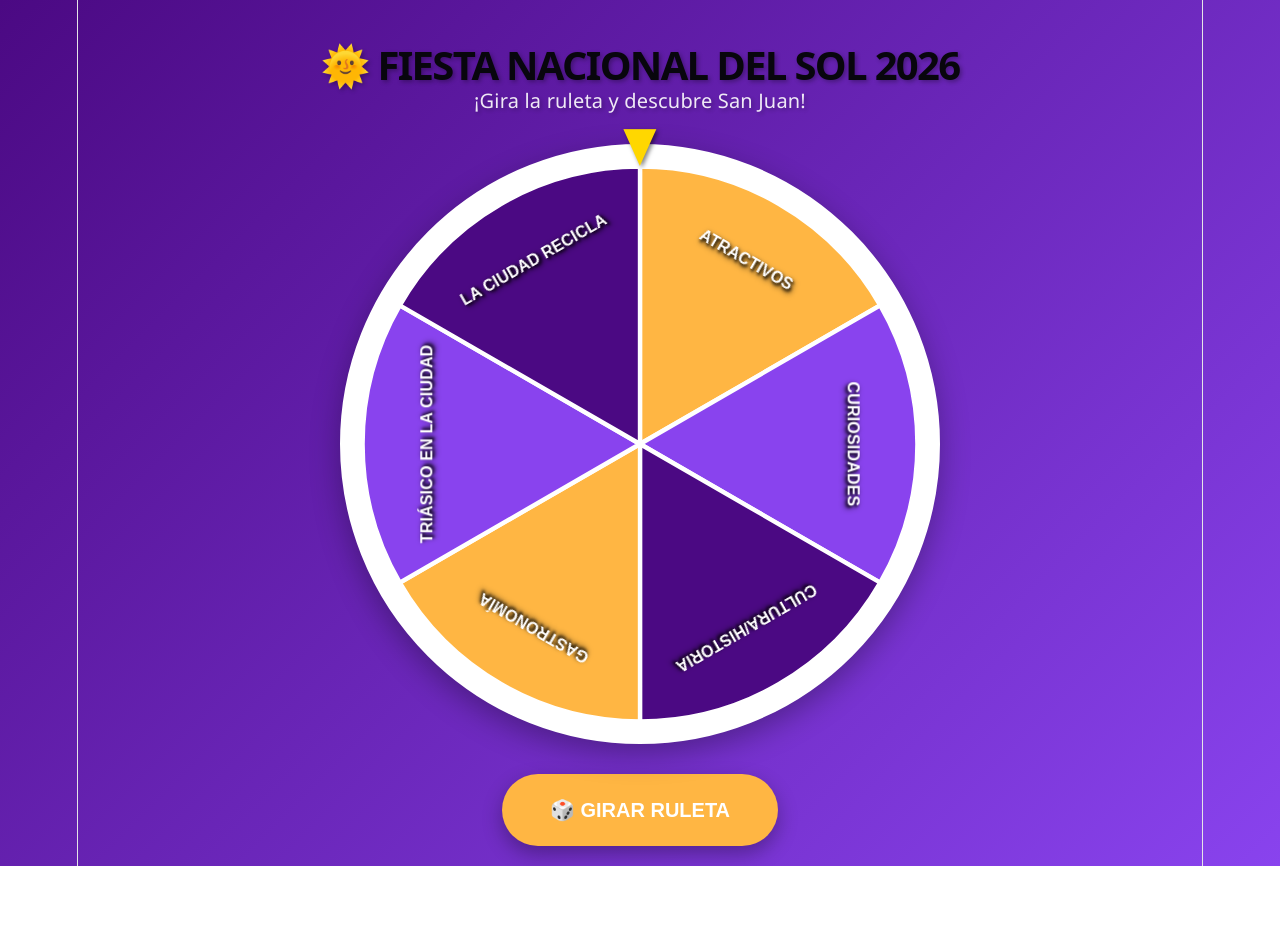
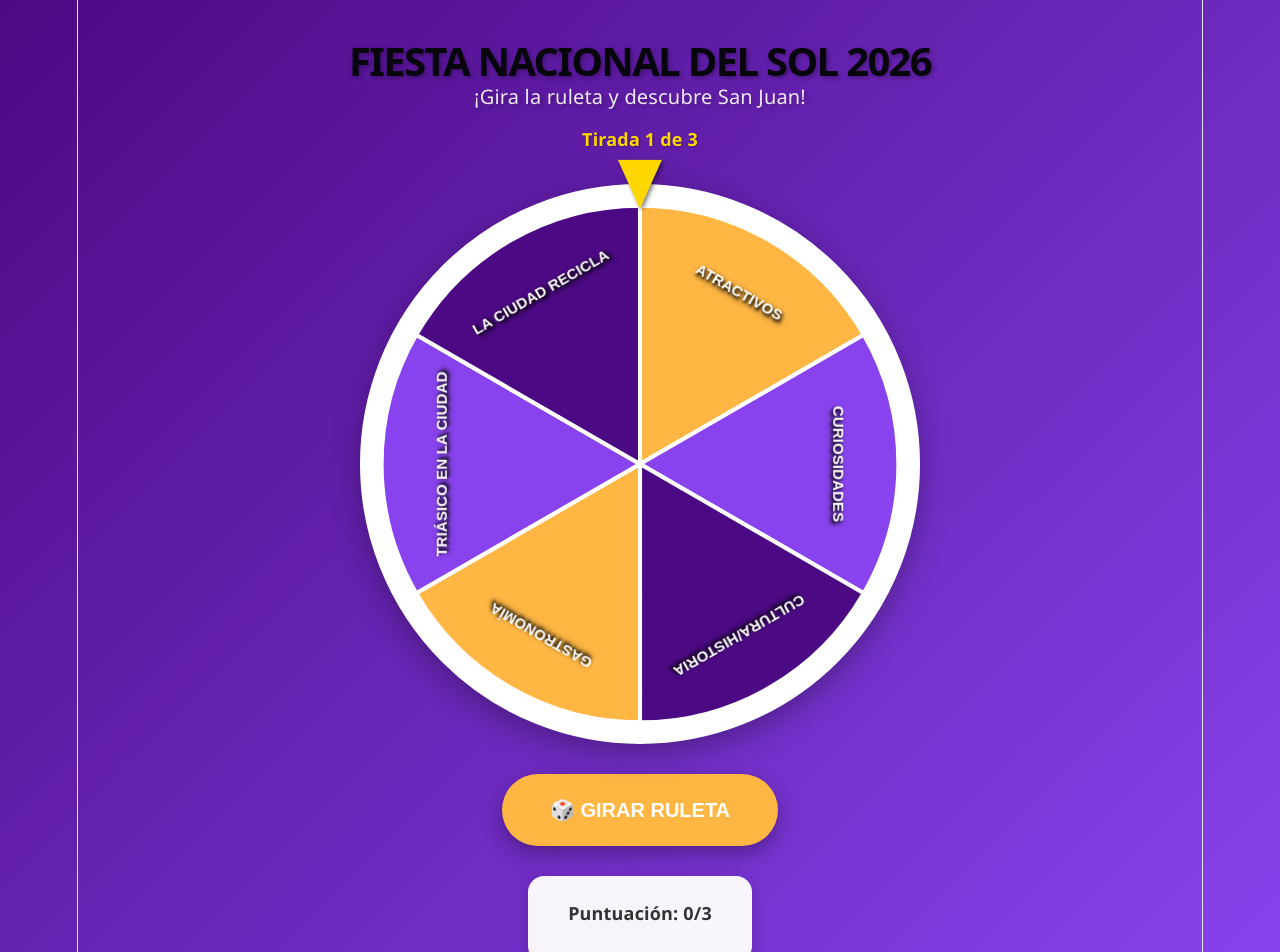
Before and after one commit to Municipalidad-de-Capital/Ruleta-Fiesta-del-sol, a React (Vite) app: page / in a window 1280 px wide. Shown: the top 952 px of the page. Before the commit the page ends 866 px from the top, so only its background shows below. Built offline with nearby package versions, Linux system fonts and the light colour scheme.

Commit message:
fix: Modificar resolucion para pantalla grande de tv

```diff
--- a/src/App.css
+++ b/src/App.css
@@ -9,6 +9,8 @@ body {
   background: linear-gradient(135deg, #4B0983 0%, #8943EE 100%);
   min-height: 100vh;
   overflow-x: hidden;
+  margin: 0;
+  padding: 0;
 }
 
 .app {
@@ -16,14 +18,18 @@ body {
   display: flex;
   flex-direction: column;
   align-items: center;
-  padding: 20px;
+  justify-content: center;
+  padding: clamp(10px, 2vh, 40px);
+  width: 100%;
+  max-width: 100%;
 }
 
 .header {
   text-align: center;
   color: white;
-  margin-bottom: 30px;
+  margin-bottom: clamp(20px, 4vh, 50px);
   text-shadow: 2px 2px 4px rgba(0, 0, 0, 0.3);
+  width: 100%;
 }
 
 .header h1 {
@@ -37,6 +43,14 @@ body {
   opacity: 0.9;
 }
 
+.spin-counter {
+  margin-top: clamp(10px, 2vh, 20px);
+  font-size: clamp(1rem, 2vh, 1.3rem);
+  font-weight: bold;
+  color: #FFD700;
+  text-shadow: 1px 1px 2px rgba(0, 0, 0, 0.3);
+}
+
 .wheel-container {
   display: flex;
   flex-direction: column;
@@ -46,8 +60,8 @@ body {
 
 .wheel-wrapper {
   position: relative;
-  width: min(80vh, 600px);
-  height: min(80vh, 600px);
+  width: min(70vh, 800px);
+  height: min(70vh, 800px);
 }
 
 .wheel {
@@ -57,8 +71,13 @@ body {
   position: relative;
   overflow: hidden;
   box-shadow: 0 10px 30px rgba(0, 0, 0, 0.3);
-  border: 8px solid white;
+  border: clamp(6px, 1vh, 12px) solid white;
   background: white;
+  cursor: grab;
+}
+
+.wheel:active {
+  cursor: grabbing;
 }
 
 .wheel-svg {
@@ -69,10 +88,10 @@ body {
 
 .wheel-pointer {
   position: absolute;
-  top: clamp(-15px, -3vh, -25px);
+  top: clamp(-20px, -4vh, -40px);
   left: 50%;
   transform: translateX(-50%);
-  font-size: clamp(30px, 6vh, 50px);
+  font-size: clamp(40px, 8vh, 80px);
   color: #FFD700;
   text-shadow: 2px 2px 4px rgba(0, 0, 0, 0.5);
   z-index: 10;
@@ -103,16 +122,16 @@ body {
 
 .score-display {
   background: rgba(255, 255, 255, 0.95);
-  padding: 15px 30px;
-  border-radius: 15px;
+  padding: clamp(15px, 3vh, 30px) clamp(25px, 5vh, 50px);
+  border-radius: clamp(10px, 2vh, 20px);
   text-align: center;
   box-shadow: 0 4px 15px rgba(0, 0, 0, 0.2);
 }
 
 .score-display p {
-  font-size: 1.2rem;
+  font-size: clamp(1rem, 2vh, 1.5rem);
   color: #333;
-  margin-bottom: 10px;
+  margin-bottom: clamp(8px, 1.5vh, 15px);
   font-weight: bold;
 }
 
@@ -133,22 +152,22 @@ body {
 
 .questions-container {
   width: 100%;
-  max-width: 700px;
+  max-width: min(90vw, 1200px);
   display: flex;
   flex-direction: column;
-  gap: 20px;
+  gap: clamp(15px, 3vh, 30px);
 }
 
 .theme-header {
-  padding: 25px;
-  border-radius: 15px;
+  padding: clamp(20px, 4vh, 40px);
+  border-radius: clamp(10px, 2vh, 20px);
   text-align: center;
   color: white;
   box-shadow: 0 4px 15px rgba(0, 0, 0, 0.2);
 }
 
 .theme-header h2 {
-  font-size: 1.8rem;
+  font-size: clamp(1.5rem, 3vh, 2.5rem);
   margin-bottom: 5px;
   text-shadow: 1px 1px 2px rgba(0, 0, 0, 0.3);
 }
@@ -160,15 +179,15 @@ body {
 
 .question-card {
   background: white;
-  padding: 30px;
-  border-radius: 20px;
+  padding: clamp(20px, 4vh, 50px);
+  border-radius: clamp(15px, 3vh, 30px);
   box-shadow: 0 8px 25px rgba(0, 0, 0, 0.2);
 }
 
 .question-card h3 {
-  font-size: 1.4rem;
+  font-size: clamp(1.2rem, 2.5vh, 2rem);
   color: #333;
-  margin-bottom: 25px;
+  margin-bottom: clamp(15px, 3vh, 30px);
   line-height: 1.4;
 }
 
@@ -179,13 +198,13 @@ body {
 }
 
 .option-button {
-  padding: 18px 25px;
-  font-size: 1.1rem;
+  padding: clamp(15px, 3vh, 25px) clamp(20px, 4vh, 35px);
+  font-size: clamp(1rem, 2vh, 1.4rem);
   text-align: left;
   color: #333;
   background: #f8f9fa;
-  border: 3px solid #e9ecef;
-  border-radius: 12px;
+  border: clamp(2px, 0.4vh, 4px) solid #e9ecef;
+  border-radius: clamp(8px, 1.5vh, 15px);
   cursor: pointer;
   transition: all 0.3s ease;
   font-weight: 500;
@@ -236,6 +255,45 @@ body {
 .next-button:hover {
   transform: translateY(-2px);
   box-shadow: 0 6px 20px rgba(0, 0, 0, 0.3);
+}
+
+.results-container {
+  width: 100%;
+  max-width: min(90vw, 800px);
+  display: flex;
+  justify-content: center;
+}
+
+.results-card {
+  background: white;
+  padding: clamp(30px, 6vh, 60px);
+  border-radius: clamp(20px, 4vh, 40px);
+  box-shadow: 0 10px 40px rgba(0, 0, 0, 0.3);
+  text-align: center;
+  width: 100%;
+}
+
+.results-card h2 {
+  font-size: clamp(2rem, 4vh, 3rem);
+  color: #4B0983;
+  margin-bottom: clamp(15px, 3vh, 30px);
+}
+
+.final-score {
+  font-size: clamp(1.5rem, 3vh, 2.5rem);
+  color: #333;
+  font-weight: bold;
+  margin-bottom: clamp(20px, 4vh, 40px);
+}
+
+.score-message {
+  margin-bottom: clamp(25px, 5vh, 50px);
+}
+
+.score-message p {
+  font-size: clamp(1.1rem, 2.2vh, 1.6rem);
+  color: #666;
+  line-height: 1.5;
 }
 
 @media (max-width: 768px) {
--- a/src/App.tsx
+++ b/src/App.tsx
@@ -1,5 +1,5 @@
-import { useState } from 'react'
-import { motion, AnimatePresence } from 'framer-motion'
+import { useState, useRef } from 'react'
+import { motion, AnimatePresence, type PanInfo } from 'framer-motion'
 import './App.css'
 
 interface Question {
@@ -196,23 +196,39 @@ function App() {
   const [selectedAnswer, setSelectedAnswer] = useState<number | null>(null)
   const [showResult, setShowResult] = useState(false)
   const [score, setScore] = useState(0)
+  const [spinCount, setSpinCount] = useState(0)
+  const [gameComplete, setGameComplete] = useState(false)
+  const [availableThemes, setAvailableThemes] = useState<number[]>([0, 1, 2, 3, 4, 5])
 
-  const spinWheel = () => {
-    if (isSpinning) return
+  const wheelRef = useRef<HTMLDivElement>(null)
+
+  const spinWheel = (forcedIndex?: number) => {
+    if (isSpinning || spinCount >= 3) return
     setIsSpinning(true)
     setShowResult(false)
     setSelectedAnswer(null)
 
-    const randomRotation = Math.floor(Math.random() * 360) + 1440
-    setRotation(prev => prev + randomRotation)
+    let selectedIndex: number
+    if (forcedIndex !== undefined) {
+      selectedIndex = forcedIndex
+    } else {
+      const randomIndex = Math.floor(Math.random() * availableThemes.length)
+      selectedIndex = availableThemes[randomIndex]
+    }
+
+    const segmentAngle = 360 / themes.length
+    const targetAngle = 360 - (selectedIndex * segmentAngle + segmentAngle / 2)
+    const currentRotation = rotation % 360
+    const rotationNeeded = targetAngle - currentRotation + 1440
+
+    setRotation(prev => prev + rotationNeeded)
 
     setTimeout(() => {
-      const normalizedRotation = (rotation + randomRotation) % 360
-      const segmentAngle = 360 / themes.length
-      const selectedIndex = Math.floor((360 - normalizedRotation + segmentAngle / 2) / segmentAngle) % themes.length
       setSelectedTheme(themes[selectedIndex])
       setCurrentQuestionIndex(0)
       setIsSpinning(false)
+      setSpinCount(prev => prev + 1)
+      setAvailableThemes(prev => prev.filter(i => i !== selectedIndex))
     }, 4000)
   }
 
@@ -227,15 +243,13 @@ function App() {
   }
 
   const nextQuestion = () => {
-    if (currentQuestionIndex < selectedTheme!.questions.length - 1) {
-      setCurrentQuestionIndex(prev => prev + 1)
-      setSelectedAnswer(null)
-      setShowResult(false)
-    } else {
-      setSelectedTheme(null)
-      setCurrentQuestionIndex(0)
-      setSelectedAnswer(null)
-      setShowResult(false)
+    setSelectedTheme(null)
+    setCurrentQuestionIndex(0)
+    setSelectedAnswer(null)
+    setShowResult(false)
+
+    if (spinCount >= 3) {
+      setGameComplete(true)
     }
   }
 
@@ -245,13 +259,28 @@ function App() {
     setSelectedAnswer(null)
     setShowResult(false)
     setScore(0)
+    setSpinCount(0)
+    setGameComplete(false)
+    setAvailableThemes([0, 1, 2, 3, 4, 5])
+    setRotation(0)
+  }
+
+  const handleDragEnd = (_event: MouseEvent | TouchEvent | PointerEvent, info: PanInfo) => {
+    if (isSpinning || spinCount >= 3) return
+    const velocity = info.velocity.x
+    if (Math.abs(velocity) > 500) {
+      spinWheel()
+    }
   }
 
   return (
     <div className="app">
       <header className="header">
-        <h1>🌞 FIESTA NACIONAL DEL SOL 2026</h1>
+        <h1> FIESTA NACIONAL DEL SOL 2026</h1>
         <p>¡Gira la ruleta y descubre San Juan!</p>
+        <div className="spin-counter">
+          <span>Tirada {spinCount + 1} de 3</span>
+        </div>
       </header>
 
       <AnimatePresence mode="wait">
@@ -265,10 +294,16 @@ function App() {
           >
             <div className="wheel-wrapper">
               <motion.div
+                ref={wheelRef}
                 className="wheel"
                 animate={{ rotate: rotation }}
                 transition={{ duration: 4, ease: "easeOut" }}
                 style={{ pointerEvents: isSpinning ? 'none' : 'auto' }}
+                drag
+                dragConstraints={{ left: 0, right: 0, top: 0, bottom: 0 }}
+                dragElastic={0.1}
+                onDragEnd={handleDragEnd}
+                whileDrag={{ cursor: 'grabbing' }}
               >
                 <svg viewBox="0 0 400 400" className="wheel-svg">
                   {themes.map((theme, index) => {
@@ -322,20 +357,45 @@ function App() {
 
             <motion.button
               className="spin-button"
-              onClick={spinWheel}
-              disabled={isSpinning}
+              onClick={() => spinWheel()}
+              disabled={isSpinning || spinCount >= 3}
               whileHover={{ scale: 1.05 }}
               whileTap={{ scale: 0.95 }}
             >
-              {isSpinning ? '🎰 GIRANDO...' : '🎲 GIRAR RULETA'}
+              {isSpinning ? '🎰 GIRANDO...' : spinCount >= 3 ? '¡COMPLETADO!' : '🎲 GIRAR RULETA'}
             </motion.button>
 
-            {score > 0 && (
-              <div className="score-display">
-                <p>Puntuación: {score}</p>
-                <button onClick={resetGame} className="reset-button">Reiniciar</button>
+            <div className="score-display">
+              <p>Puntuación: {score}/3</p>
+              {spinCount > 0 && <button onClick={resetGame} className="reset-button">Reiniciar</button>}
+            </div>
+          </motion.div>
+        ) : gameComplete ? (
+          <motion.div
+            key="results"
+            initial={{ opacity: 0, scale: 0.9 }}
+            animate={{ opacity: 1, scale: 1 }}
+            exit={{ opacity: 0, scale: 0.9 }}
+            className="results-container"
+          >
+            <div className="results-card">
+              <h2>🎉 ¡Juego Completado!</h2>
+              <p className="final-score">Tu puntuación final: {score}/3</p>
+              <div className="score-message">
+                {score === 3 && <p>¡Excelente! Eres un experto en San Juan 🏆</p>}
+                {score === 2 && <p>¡Muy bien! Conoces mucho sobre San Juan 👏</p>}
+                {score === 1 && <p>¡Bien! Sigue aprendiendo sobre San Juan 📚</p>}
+                {score === 0 && <p>¡No te rindas! Inténtalo de nuevo 💪</p>}
               </div>
-            )}
+              <motion.button
+                className="next-button"
+                onClick={resetGame}
+                whileHover={{ scale: 1.05 }}
+                whileTap={{ scale: 0.95 }}
+              >
+                Jugar de Nuevo
+              </motion.button>
+            </div>
           </motion.div>
         ) : (
           <motion.div
@@ -350,7 +410,7 @@ function App() {
               style={{ backgroundColor: selectedTheme.color }}
             >
               <h2>{selectedTheme.name}</h2>
-              <p>Pregunta {currentQuestionIndex + 1} de {selectedTheme.questions.length}</p>
+              <p>Pregunta {spinCount} de 3</p>
             </div>
 
             <div className="question-card">
@@ -390,7 +450,7 @@ function App() {
                   initial={{ opacity: 0, y: 20 }}
                   animate={{ opacity: 1, y: 0 }}
                 >
-                  {currentQuestionIndex < selectedTheme.questions.length - 1 ? 'Siguiente Pregunta →' : 'Volver a la Ruleta'}
+                  {spinCount < 3 ? 'Volver a la Ruleta' : 'Ver Resultados'}
                 </motion.button>
               )}
             </div>
```
